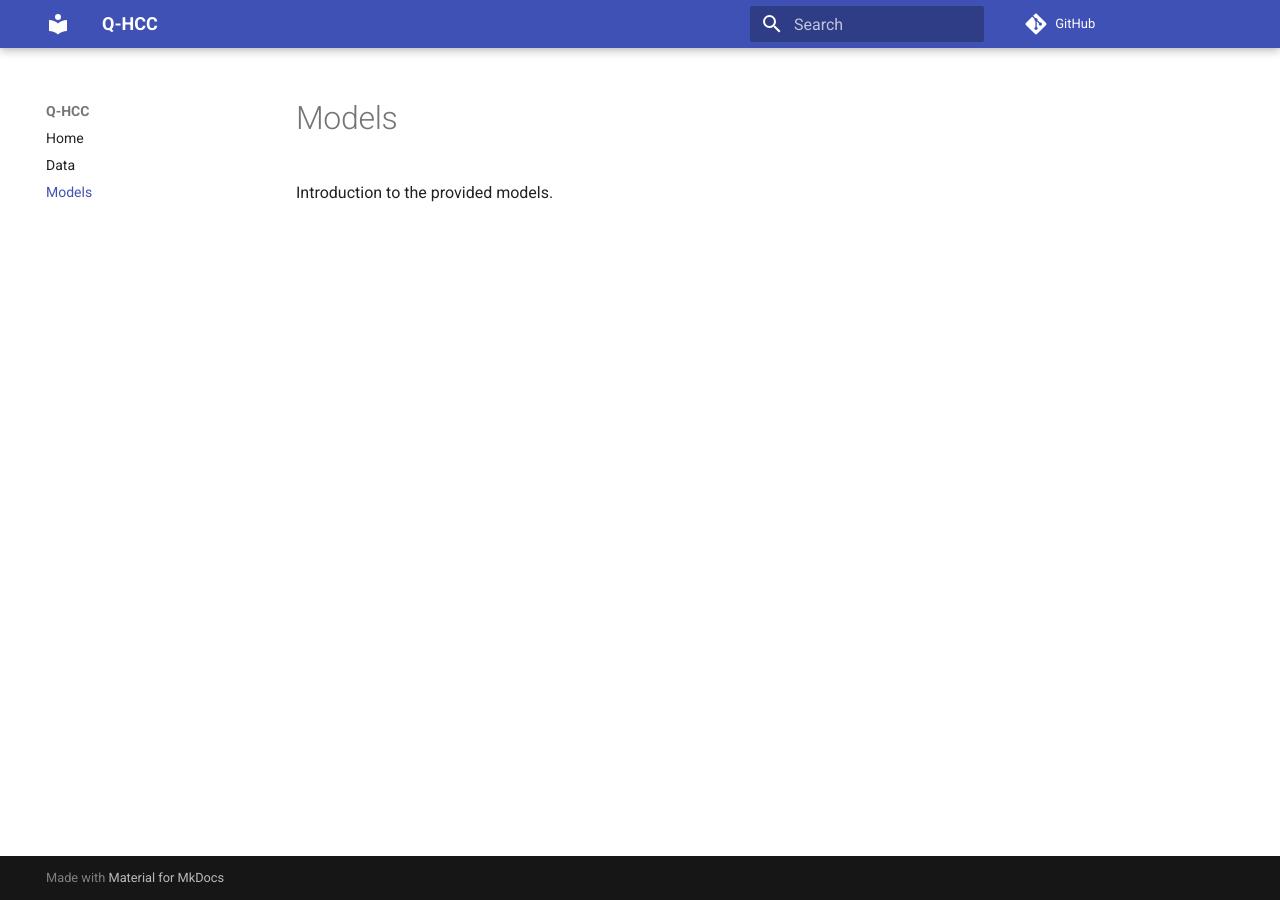
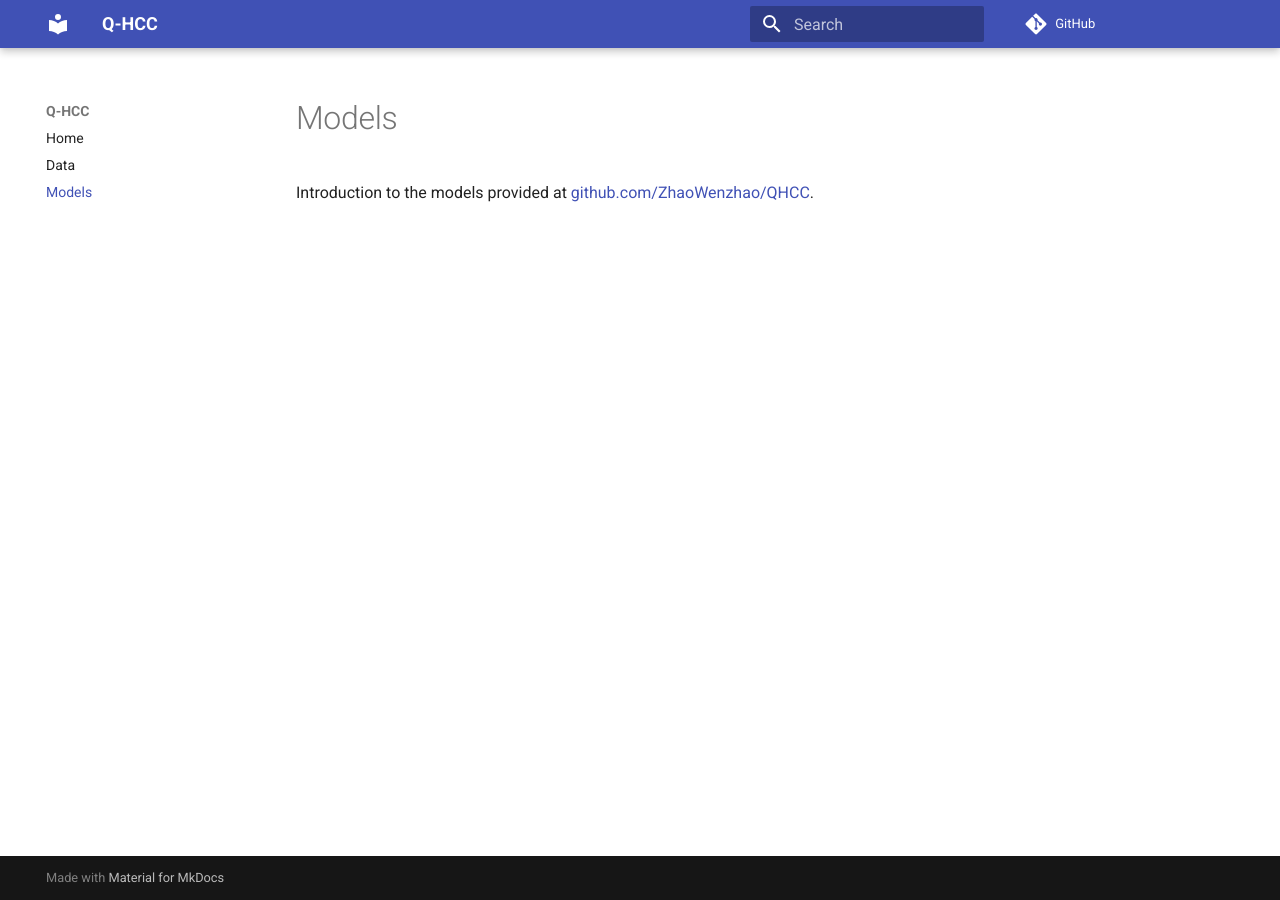
Before and after one commit to ssciwr/QHCC, an MkDocs documentation site: the page built from docs/models.md, in a window 1280 px wide. Built offline with MkDocs 1.6.1 and Material for MkDocs 9.7.7, drawn with Linux system fonts in a browser that asks for light colours; comment, search, counter and statistics services are not loaded.

Commit message:
add link to models github

```diff
--- a/docs/models.md
+++ b/docs/models.md
@@ -1,3 +1,3 @@
 # Models
 
-Introduction to the provided models.
+Introduction to the models provided at [github.com/ZhaoWenzhao/QHCC](https://github.com/ZhaoWenzhao/QHCC).
```
